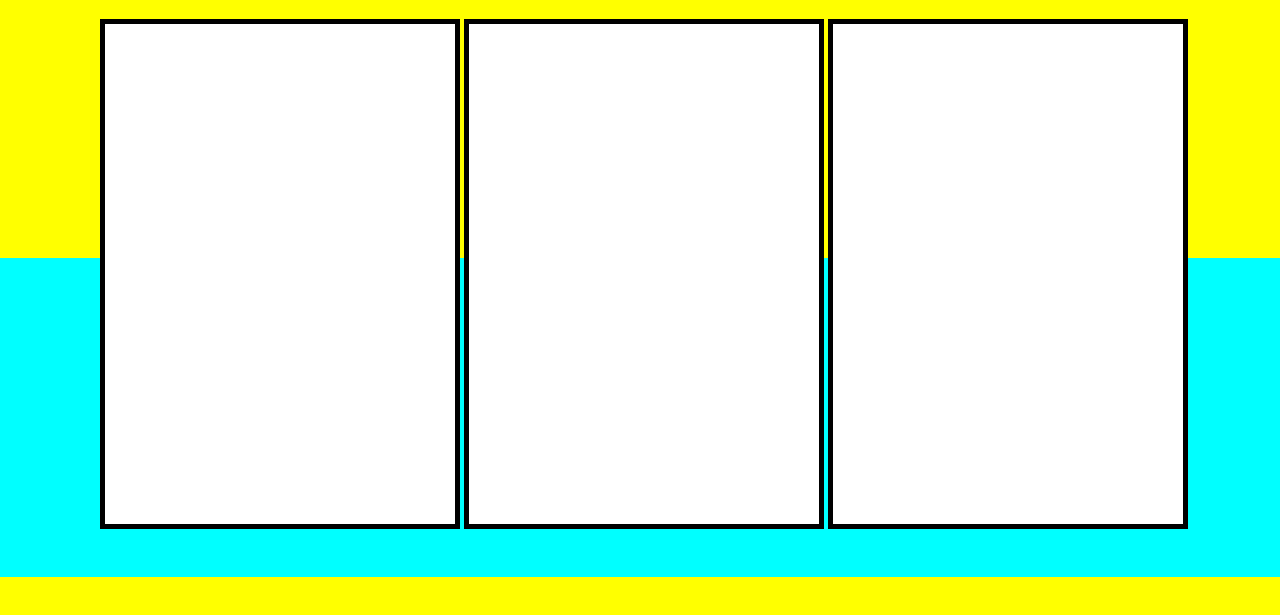
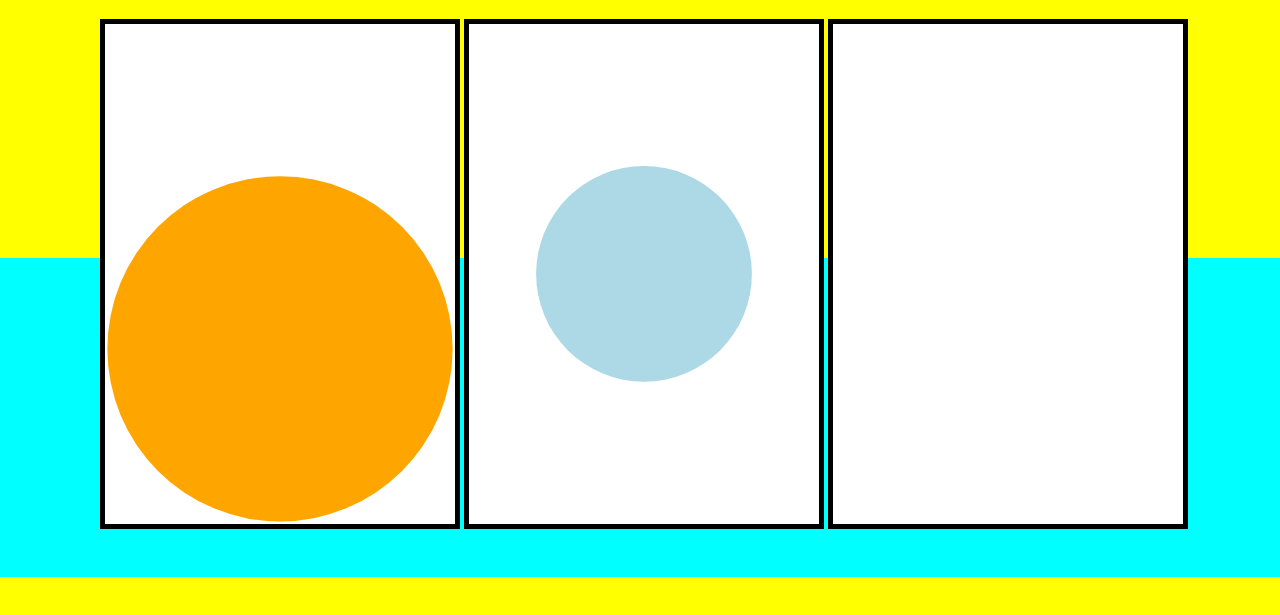
Before and after one commit to gitsteph/radio_bears, a plain HTML site: page index.html in a window 1280 px wide. Shown: the part 61-676 px from the top of the page. Drawn offline with Linux system fonts and the light colour scheme.

Commit message:
Adding some clip-path circles...

```diff
--- a/index.html
+++ b/index.html
@@ -7,8 +7,12 @@
   <body>
     <div><h1 id="proj_name">radio_bears: a year in the life</h1></div>
     <div id="core_container">
-      <div class="container"></div>
-      <div class="container"></div>
+      <div class="container">
+        <div id="sun"></div>
+      </div>
+      <div class="container">
+        <div id="center_wave_1"></div>
+      </div>
       <div class="container"></div>
     </div>
   </body>
--- a/radio_bears.css
+++ b/radio_bears.css
@@ -9,6 +9,7 @@ body {
   background: linear-gradient(0deg, #00FFFF 50%, yellow 50%);
 }
 
+/*to-do: have the height/width dynamically scale*/
 div#core_container {
   height: 550px;
   width: 1100px;
@@ -26,3 +27,19 @@ div.container {
   display: inline-block;
   left: 10px;
 }
+
+div#sun {
+  top: 75px;
+  height: 500px;
+  width: 350px;
+  background: orange;
+  position: relative;
+  clip-path: circle(40%);
+}
+
+div#center_wave_1 {
+  height: 500px;
+  width: 350px;
+  background: #ADD8E6;
+  clip-path: circle(25%);
+}
```
